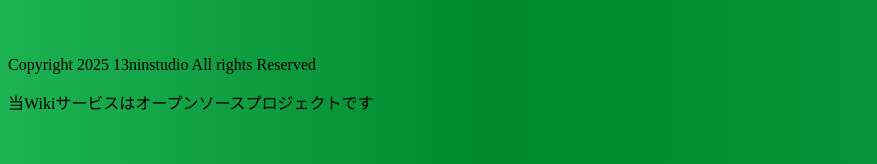
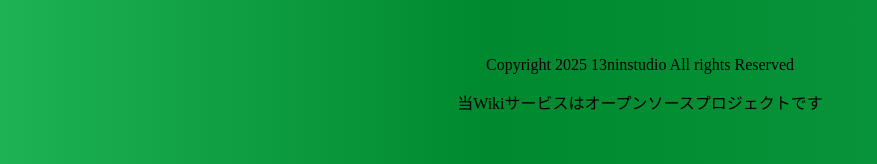
Before and after one commit to sakitibi/AsakuraWiki, a Next.js app: page / in a window 1280 px wide. Shown: the part 234-398 px from the top of the page, without its empty margins (0-877 px from the left). Built offline with nearby package versions, Linux system fonts and the light colour scheme; no server answers; the database is empty; what @supabase/auth-helpers-react would draw is missing.

Commit message:
コミットされました

```diff
--- a/pages/index.tsx
+++ b/pages/index.tsx
@@ -74,7 +74,7 @@ export default function Home() {
             <br />
                 <button onClick={NewWikiPage}><span>＋ 新しいWikiを作る</span></button>
             </main>
-            <footer>
+            <footer style={{textAlign: "center"}}>
                 <p>Copyright 2025 13ninstudio All rights Reserved</p>
                 <p>当Wikiサービスはオープンソースプロジェクトです</p>
             </footer>
```
